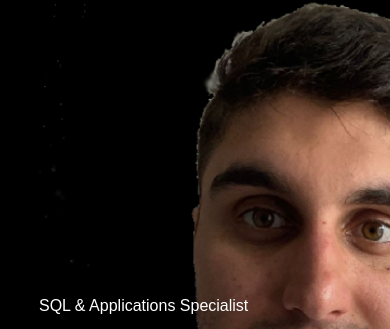
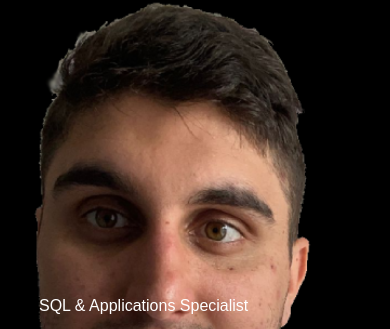
Before and after one commit to artoev95/CV-Portfolio, a plain HTML site: page index.html in a window 390 px wide. Shown: the part 72-401 px from the top of the page. Drawn offline with Linux system fonts and the light colour scheme.

Commit message:
Update style.css

```diff
--- a/style.css
+++ b/style.css
@@ -451,7 +451,7 @@ nav .fas{
 
 @media only screen and (max-width: 600px){
     #header{
-        background-image: url(images/Arthur\ responsive2.png);
+        background-image: url(images/Arthur\ responsive3.png);
     }
     .header-text {
         margin-top: 100%;
```
